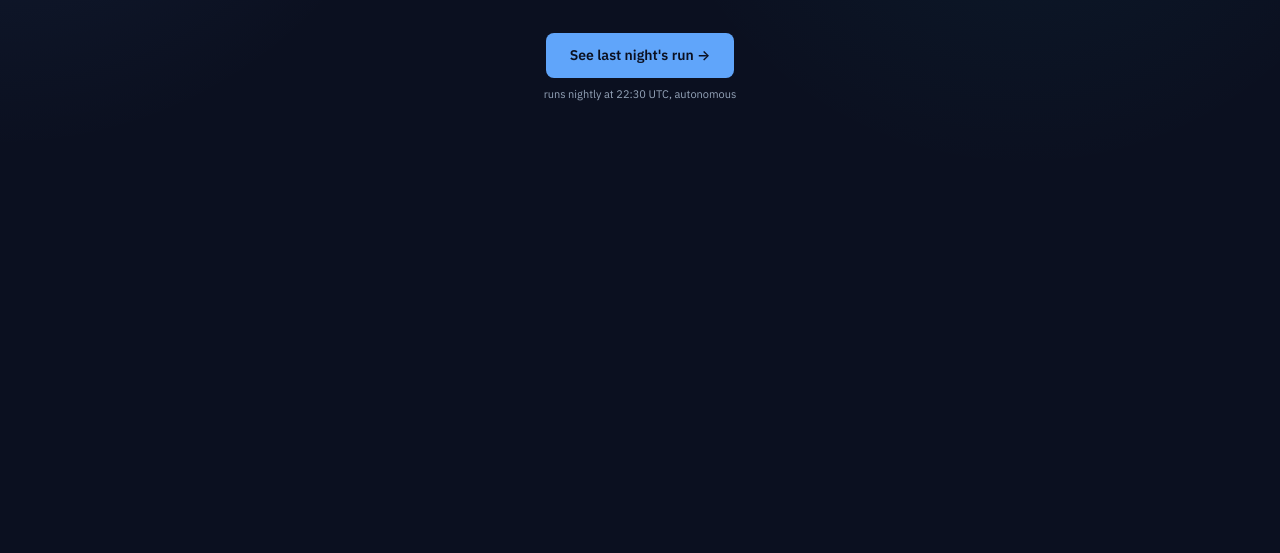
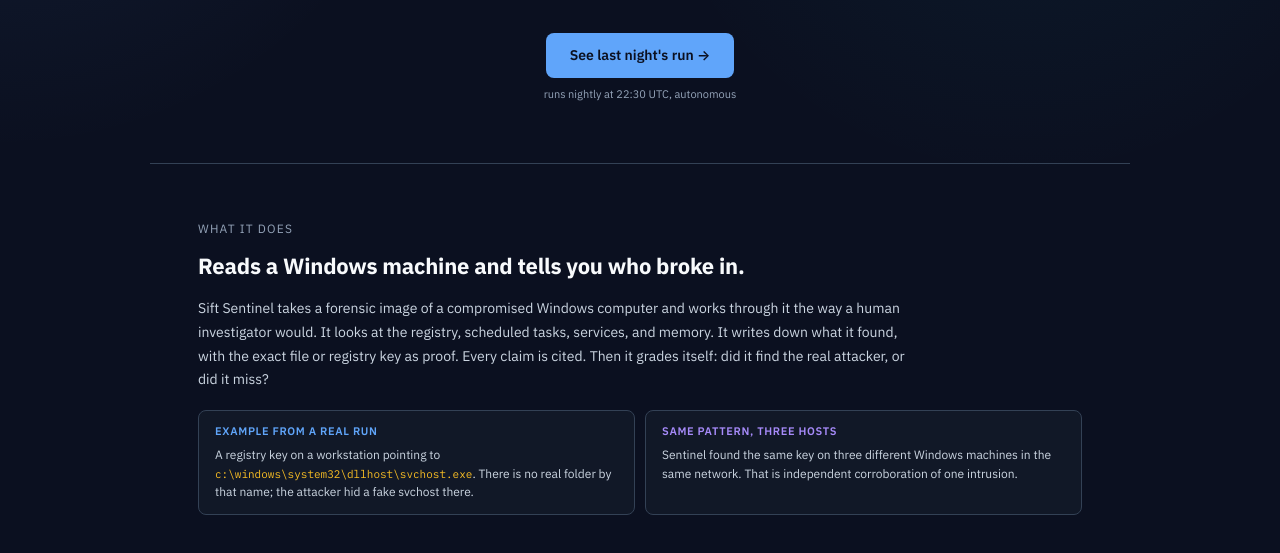
Before and after one commit to charanbobby/sift-sentinel, a plain HTML site: page experiments/slice-2-notebook/site/index.html in a window 1280 px wide. Shown: the part 297-850 px from the top of the page. Before the commit the page ends 800 px from the top, so only its background shows below. Drawn offline with Linux system fonts and the light colour scheme.

Commit message:
feat(site): landing WHAT IT DOES section with two real-run callouts

```diff
--- a/experiments/slice-2-notebook/site/index.html
+++ b/experiments/slice-2-notebook/site/index.html
@@ -80,6 +80,21 @@
     <a href="/site/dashboard.html" style="background: var(--accent); color: var(--bg); border: none; padding: 12px 24px; border-radius: 8px; font-weight: 600; font-size: 14px; text-decoration: none; display: inline-block;">See last night's run &rarr;</a>
     <div style="margin-top: 8px; font-size: 11px; color: var(--muted-2);">runs nightly at 22:30 UTC, autonomous</div>
   </section>
+  <section class="section">
+    <div class="label">WHAT IT DOES</div>
+    <h3>Reads a Windows machine and tells you who broke in.</h3>
+    <p class="body">Sift Sentinel takes a forensic image of a compromised Windows computer and works through it the way a human investigator would. It looks at the registry, scheduled tasks, services, and memory. It writes down what it found, with the exact file or registry key as proof. Every claim is cited. Then it grades itself: did it find the real attacker, or did it miss?</p>
+    <div style="display: flex; gap: 10px; margin-top: 18px; flex-wrap: wrap;">
+      <div style="background: var(--surface); border: 1px solid var(--line); border-radius: 8px; padding: 12px 16px; font-size: 12px; color: var(--muted); flex: 1; min-width: 280px;">
+        <div style="color: var(--accent); font-weight: 600; font-size: 11px; margin-bottom: 6px; text-transform: uppercase; letter-spacing: 0.06em;">EXAMPLE FROM A REAL RUN</div>
+        A registry key on a workstation pointing to <code style="color: var(--amber); font-size: 11px;">c:\windows\system32\dllhost\svchost.exe</code>. There is no real folder by that name; the attacker hid a fake svchost there.
+      </div>
+      <div style="background: var(--surface); border: 1px solid var(--line); border-radius: 8px; padding: 12px 16px; font-size: 12px; color: var(--muted); flex: 1; min-width: 280px;">
+        <div style="color: var(--purple); font-weight: 600; font-size: 11px; margin-bottom: 6px; text-transform: uppercase; letter-spacing: 0.06em;">SAME PATTERN, THREE HOSTS</div>
+        Sentinel found the same key on three different Windows machines in the same network. That is independent corroboration of one intrusion.
+      </div>
+    </div>
+  </section>
   <!-- sections-and-footer-cta-anchor -->
 </main>
 
```
